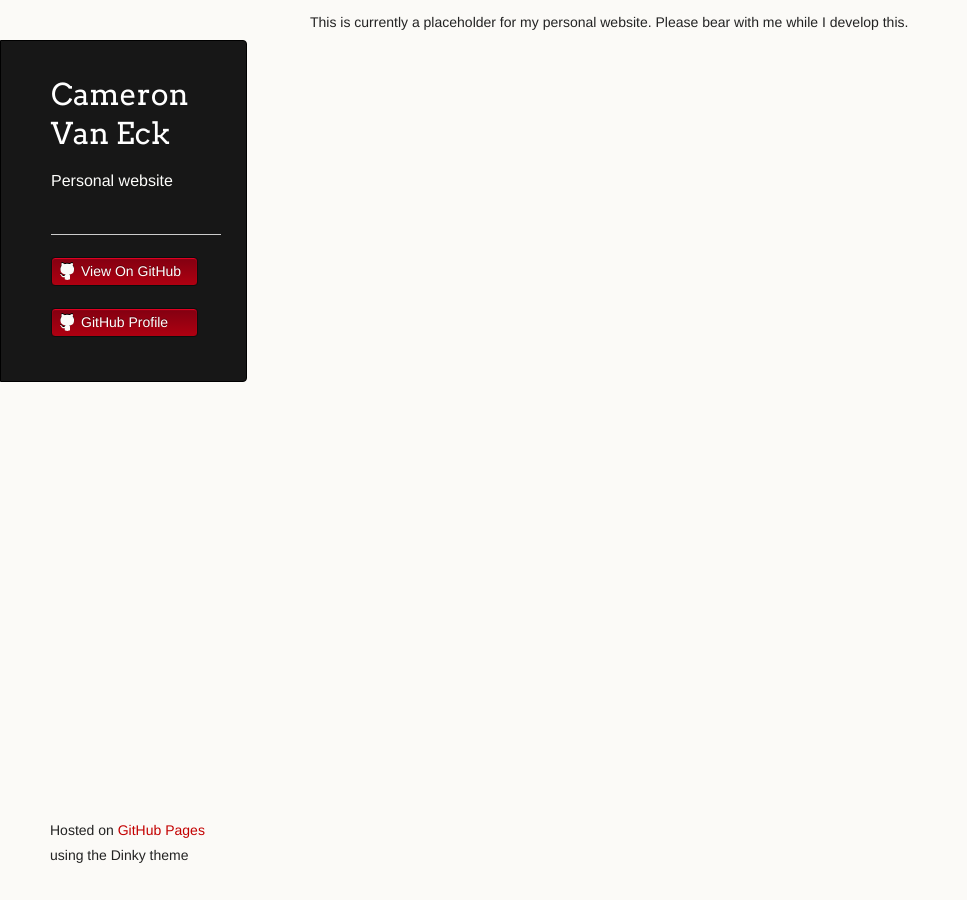
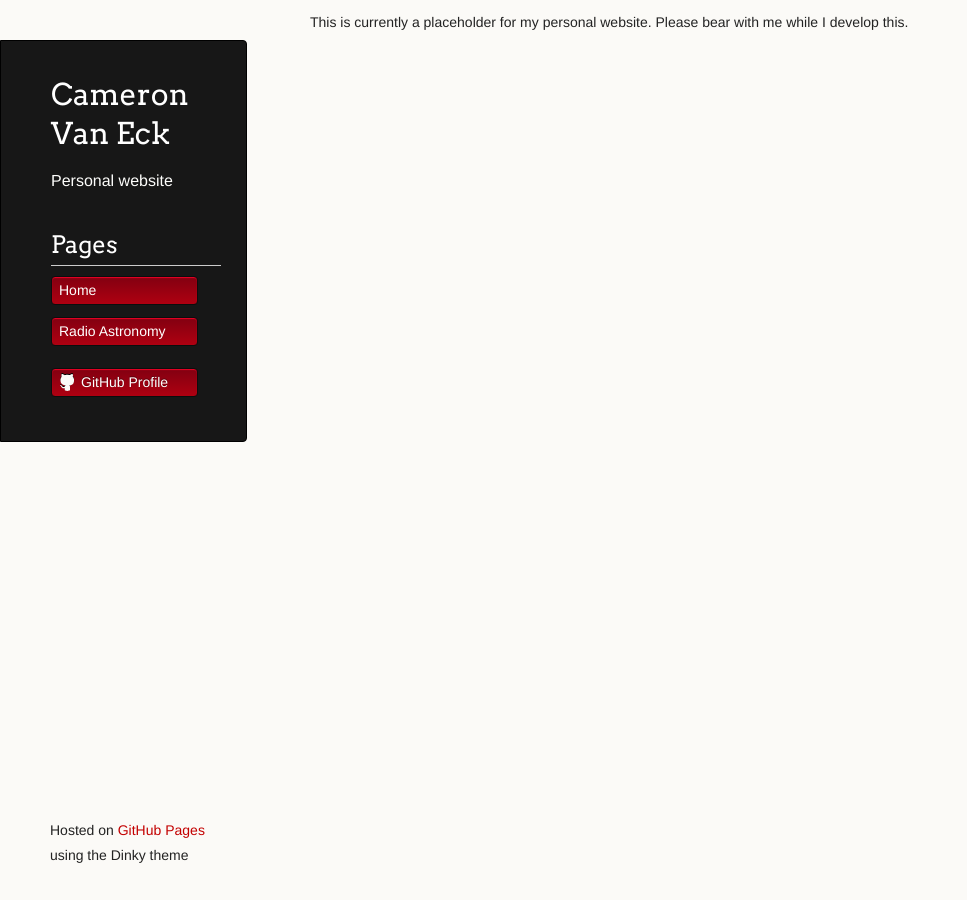
Before and after one commit to Cameron-Van-Eck/Cameron-Van-Eck.github.io, a Jekyll site: the page built from index.md, in a window 1280 px wide. Shown: the whole page, without its empty margins (0-967 px from the left). Built offline with Jekyll 4.4.1, drawn with Linux system fonts in a browser that asks for light colours.

Commit message:
Fixed stuff.

```diff
--- /dev/null
+++ b/_data/pagelist.yml
@@ -0,0 +1,8 @@
+docs_list_title: Pages
+docs:
+
+- title: Home
+  url: /index.html
+
+- title: Radio Astronomy
+  url: /teachradio2020.html
--- a/_layouts/default.html
+++ b/_layouts/default.html
@@ -18,25 +18,13 @@
         <h1 class="header">{{ site.title | default: site.github.repository_name }}</h1>
         <p class="header">{{ site.description | default: site.github.project_tagline }}</p>
 
-        <h2>{{ site.data.samplelist.docs_list_title }}</h2>
+        <h2 style="color: white">{{ site.data.pagelist.docs_list_title }}</h2>
         <ul>
-        {% for item in site.data.samplelist.docs %}
+        {% for item in site.data.pagelist.docs %}
           <li><a href="{{ item.url }}">{{ item.title }}</a></li>
         {% endfor %}
         </ul>
 
-
-        <ul>
-          {% if site.show_downloads %}
-            <li class="download"><a class="buttons" href="{{ site.github.zip_url }}">Download ZIP</a></li>
-            <li class="download"><a class="buttons" href="{{ site.github.tar_url }}">Download TAR</a></li>
-          {% endif %}
-          <li><a class="buttons github" href="{{ site.github.repository_url }}">View On GitHub</a></li>
-        </ul>
-
-        {% if site.github.is_project_page %}
-          <p class="header">This project is maintained by <a class="header name" href="{{ site.github.owner_url }}">{{ site.github.owner_name }}</a></p>
-        {% endif %}
 
         {% if site.github.is_user_page %}
           <ul>
```
Also changed, not shown: _pages/pagelist.yml (deleted, +0 -8 lines), teachradio2020.md (renamed from _pages/teachradio2020.md, +6 -4 lines), _config.yml (line endings or trailing spaces), 1 other file.
